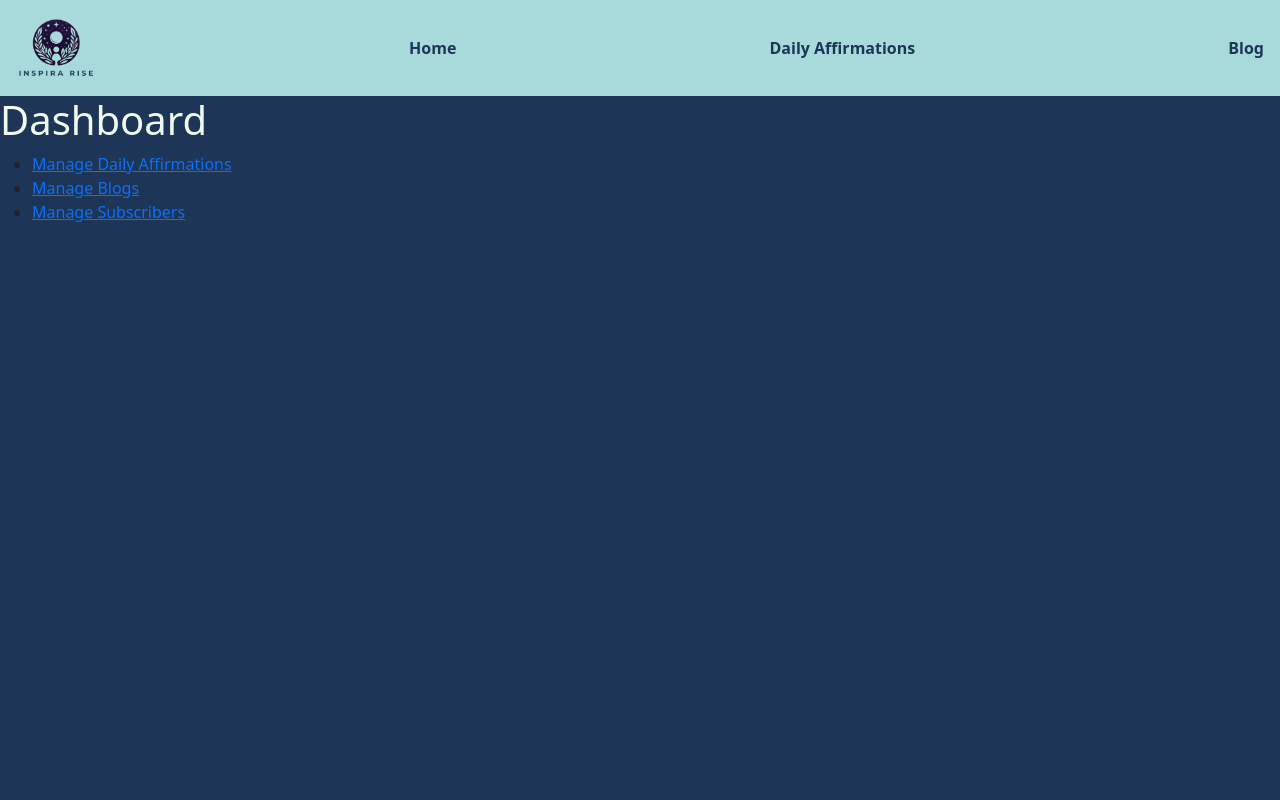
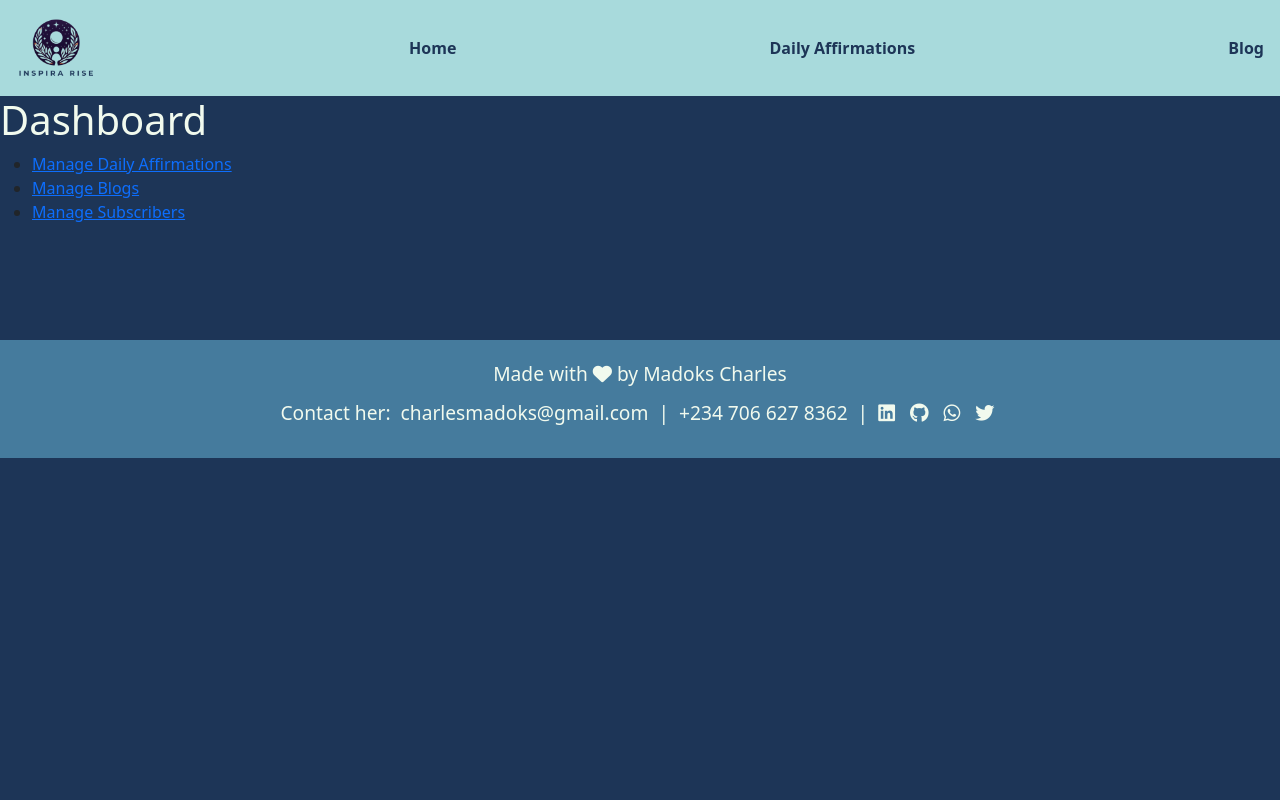
Before and after one commit to madokscharles/InspiraRise, a Django app: page /dashboard/ in a window 1280 px wide. Run offline with Django 5.2, Linux system fonts and the light colour scheme; a user stored in the database is signed in.

Commit message:
update fe footer, fix styling error

```diff
--- a/quotes/static/quotes/css/styles.css
+++ b/quotes/static/quotes/css/styles.css
@@ -303,3 +303,72 @@ h1, h2 {
     font-style: italic;
     color: #aaa;
 }
+
+/* Styles for Footer */
+.footer {
+    background-color: var(--accent-color);
+    color: var(--secondary-color);
+    padding: 20px;
+    margin-top: 100px;
+    text-align: center;
+    position: relative;
+    bottom: 0;
+    width: 100%;
+}
+
+.footer-content {
+    max-width: 800px;
+    margin: 0 auto;
+}
+
+.footer-text {
+    font-size: 1.2rem;
+    margin: 0;
+}
+
+.heart-icon {
+    color: #F1FAEE;
+}
+
+.footer-contact {
+    margin: 10px 0;
+    font-size: 1.2rem;
+}
+
+.footer-contact a {
+    text-decoration: none;
+    color: #F1FAEE;
+    transition: color 0.3s;
+    margin: 0 5px;
+}
+
+.footer-contact a:hover {
+    color: #021526
+}
+
+.social-icon {
+    text-decoration: none;
+    color: #F1FAEE;
+    font-size: 1.2rem;
+    margin: 0 10px;
+    transition: color 0.3s;
+}
+
+.social-icon:hover {
+    color: #FF6347; /* Tomato color on hover */
+}
+
+/* Ensures that footer is at the bottom of the page */
+html, body {
+    height: 100%;
+    margin: 0;
+}
+
+body {
+    display: flex;
+    flex-direction: column;
+}
+
+footer {
+    margin-top: auto;
+}
--- a/quotes/templates/base.html
+++ b/quotes/templates/base.html
@@ -6,6 +6,7 @@
     <title>{% block title %}InspiraRise{% endblock %}</title>
     {% load static %}
     <link rel="stylesheet" href="{% static 'quotes/css/styles.css' %}">
+    <link rel="stylesheet" href="https://cdnjs.cloudflare.com/ajax/libs/font-awesome/6.0.0-beta3/css/all.min.css">
     <link href="https://cdn.jsdelivr.net/npm/bootstrap@5.3.0/dist/css/bootstrap.min.css" rel="stylesheet">
     <script src="https://cdn.jsdelivr.net/npm/bootstrap@5.3.0/dist/js/bootstrap.bundle.min.js"></script>
 </head>
@@ -23,5 +24,18 @@
 
     {% block content %}
     {% endblock content %}
+
+    <footer class="footer">
+        <div class="footer-content">
+            <p class="footer-text">Made with <span class="heart-icon"><i class="fa-solid fa-heart"></i></span> by Madoks Charles</p>
+            <p class="footer-contact">Contact her:
+                <a href="mailto:charlesmadoks@gmail.com">charlesmadoks@gmail.com</a> |
+                <a href="tel:+2347066278362">+234 706 627 8362</a> | <a href="https://www.linkedin.com/in/madokscharles/" target="_blank" class="social-icon linkedin"><i class="fa-brands fa-linkedin"></i></a>
+                <a href="https://github.com/madokscharles" target="_blank" class="social-icon github"><i class="fa-brands fa-github"></i></a>
+                <a href="https://wa.me/2347066278362" target="_blank" class="social-icon whatsapp"><i class="fa-brands fa-whatsapp"></i></a>
+                <a href="https://x.com/madokscharles" target="_blank" class="social-icon twitter"><i class="fa-brands fa-twitter"></i></a>
+            </p>
+        </div>
+    </footer>
 </body>
 </html>
```
Also changed, not shown: db.sqlite3.
